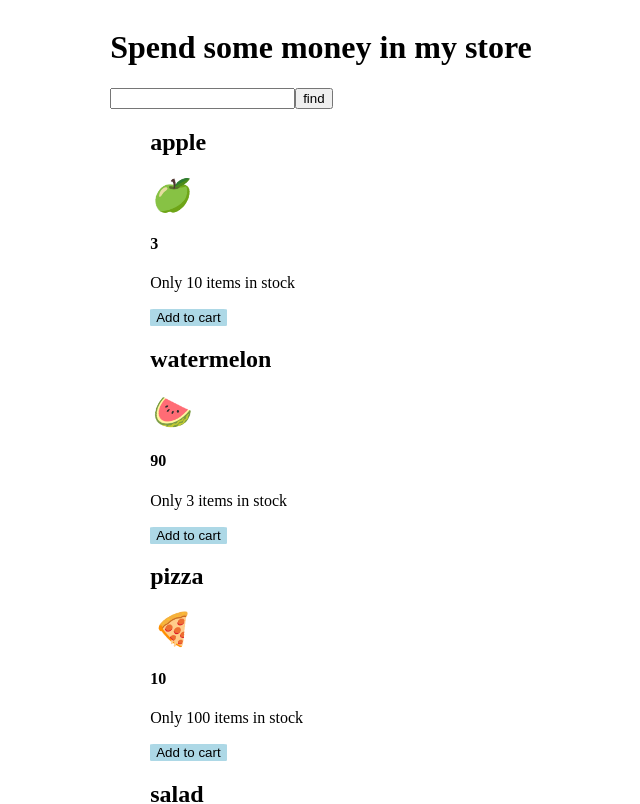
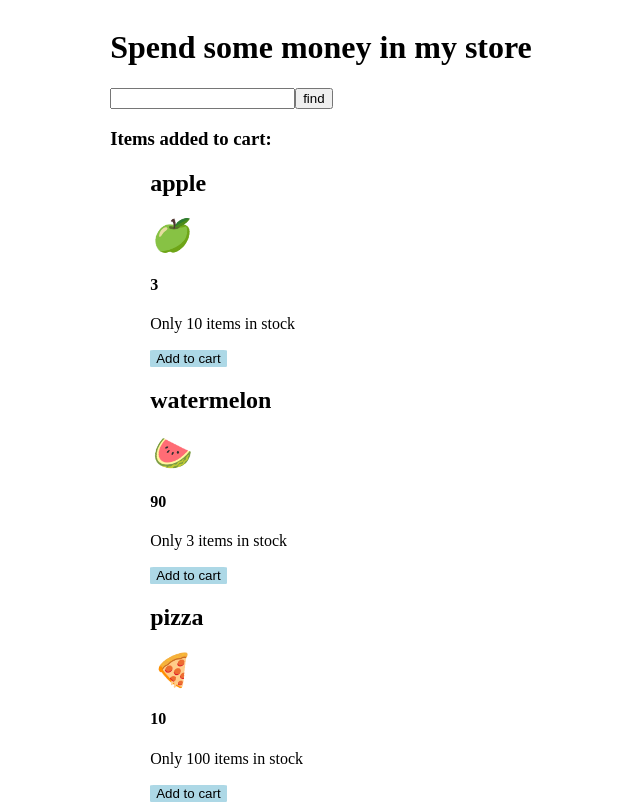
Before and after one commit to VivianeBusch-Wallace/online-shop, a React (Create React App) app: page / in a window 1280 px wide. Shown: the top 804 px of the page, without its empty margins (319-959 px from the left). Built offline with nearby package versions, Linux system fonts and the light colour scheme.

Commit message:
cart in productcatalogue

```diff
--- a/src/components/ProductCatalogue.js
+++ b/src/components/ProductCatalogue.js
@@ -2,16 +2,30 @@ import React, { useState } from "react";
 import ProductItem from "./ProductItem";
 
 const ProductList = ({ data }) => {
-  // map through json data >>
+  // states >>
+  const [cart, setCart] = useState([]);
+
+  // add each item to cart with click >>
+  const addToCart = (item) => {
+    setCart((prevState) => [prevState, item]);
+  };
+
+  // map through json data to get each item >>
   const items = data.map((item, i) => (
     <ProductItem key={i} productInfo={item} />
   ));
 
   return (
     <React.Fragment>
-      <div className="cart-wrapper"></div>
+      <div className="cart-wrapper">
+        <h3>Items added to cart:</h3>
+        <div className="cart-items">{cart}</div>
+      </div>
       <ul className="product-list">{items}</ul>
     </React.Fragment>
   );
 };
 export default ProductList;
+
+// add items to cart and see what was added
+// make items removable from cart
```
